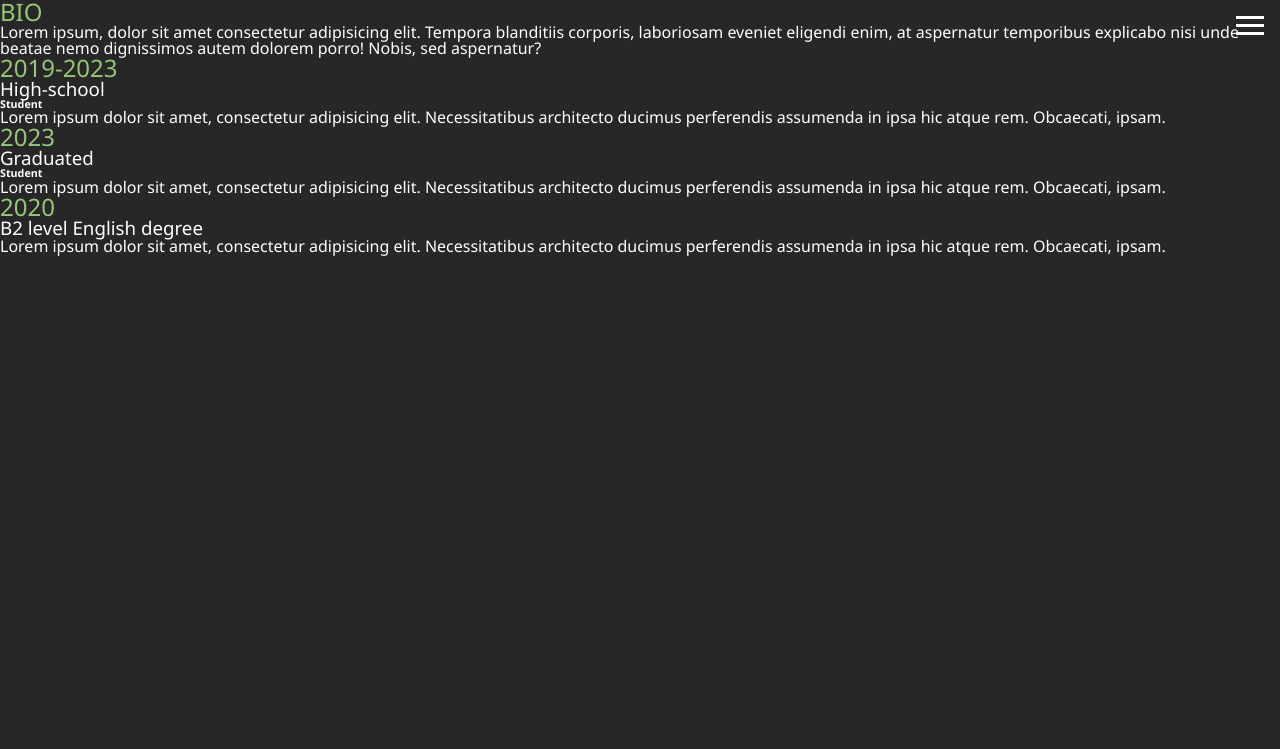
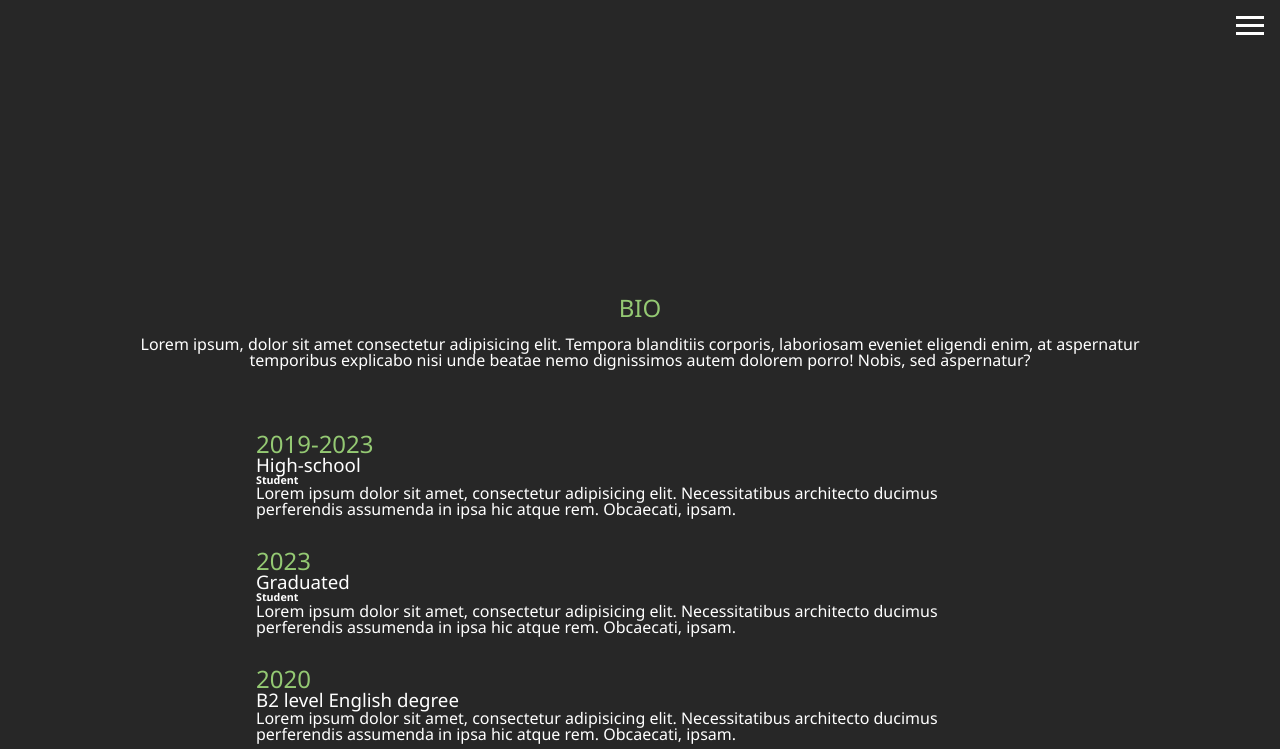
Before and after one commit to Patrik200414/portfolioSite, a plain HTML site: page dist/about.html in a window 1280 px wide. Shown: the top 749 px of the page. Drawn offline with Linux system fonts and the light colour scheme.

Commit message:
Style the about page
I styled the about page
I aligned the place of the image
I also aligned the bio descripton and set the width
For the resume I used grid to align the elements
At the image I used flex

```diff
--- a/dist/css/main.css
+++ b/dist/css/main.css
@@ -121,6 +121,37 @@
   color: #94C973;
 }
 
+.about {
+  padding-bottom: 2rem;
+}
+.about-bio-img {
+  height: 50vh;
+  width: 100%;
+  background: linear-gradient(to right, rgba(39, 39, 39, 0.9), rgba(39, 39, 39, 0.3)), center top;
+  background-size: cover;
+  display: flex;
+  flex-direction: column;
+  align-items: center;
+  justify-content: flex-end;
+}
+.about-bio-img p {
+  margin-bottom: 2rem;
+}
+.about-bio {
+  width: 80%;
+  text-align: center;
+}
+.about-bio .text-secondary {
+  padding-bottom: 1rem;
+}
+.about .resume {
+  width: 60vw;
+  margin: 2rem auto 0 auto;
+  display: grid;
+  grid-template-columns: 1fr;
+  grid-gap: 2rem;
+}
+
 body {
   background-color: #272727;
   color: #fff;
--- a/dist/scss/_about.scss
+++ b/dist/scss/_about.scss
@@ -0,0 +1,38 @@
+.about{
+    padding-bottom: 2rem;
+
+    &-bio-img{
+        height: 50vh;
+        width: 100%;
+        background: linear-gradient(
+            to right,
+            rgba($primary-color, 0.9),
+            rgba($primary-color, 0.3)
+        ),
+        /*Image her*/center top;
+        background-size: cover;
+        display: flex;
+        flex-direction: column;
+        align-items: center;
+        justify-content: flex-end;
+        p{
+            margin-bottom: 2rem;
+        }
+    }
+    &-bio{
+        width: 80%;
+        text-align: center;
+
+        .text-secondary{
+            padding-bottom: 1rem;
+        }
+    }
+
+    .resume{
+        width: 60vw;
+        margin: 2rem auto 0 auto;
+        display: grid;
+        grid-template-columns: 1fr;
+        grid-gap: 2rem;
+    }
+}
```
Also changed, not shown: 1 other file.
